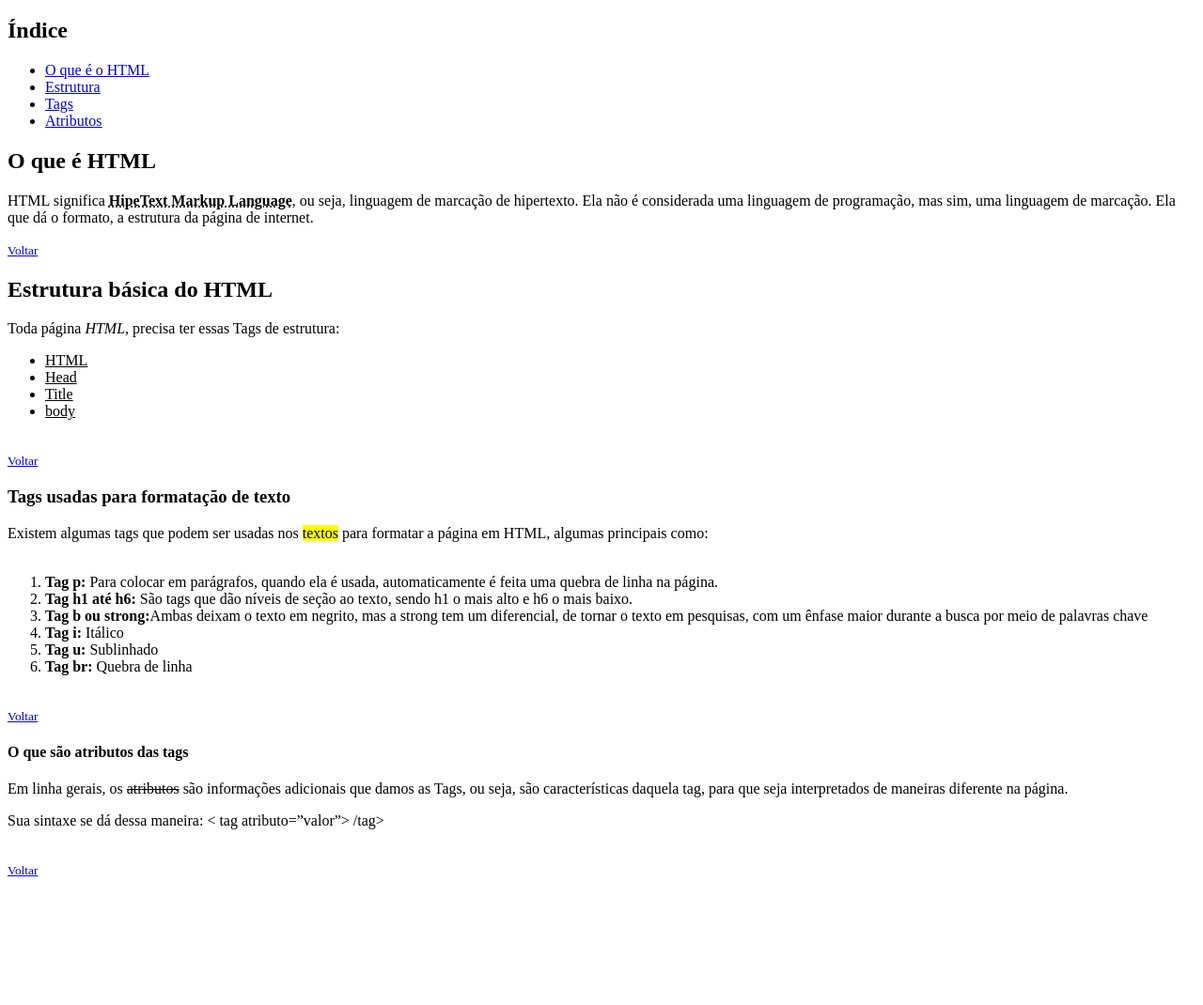
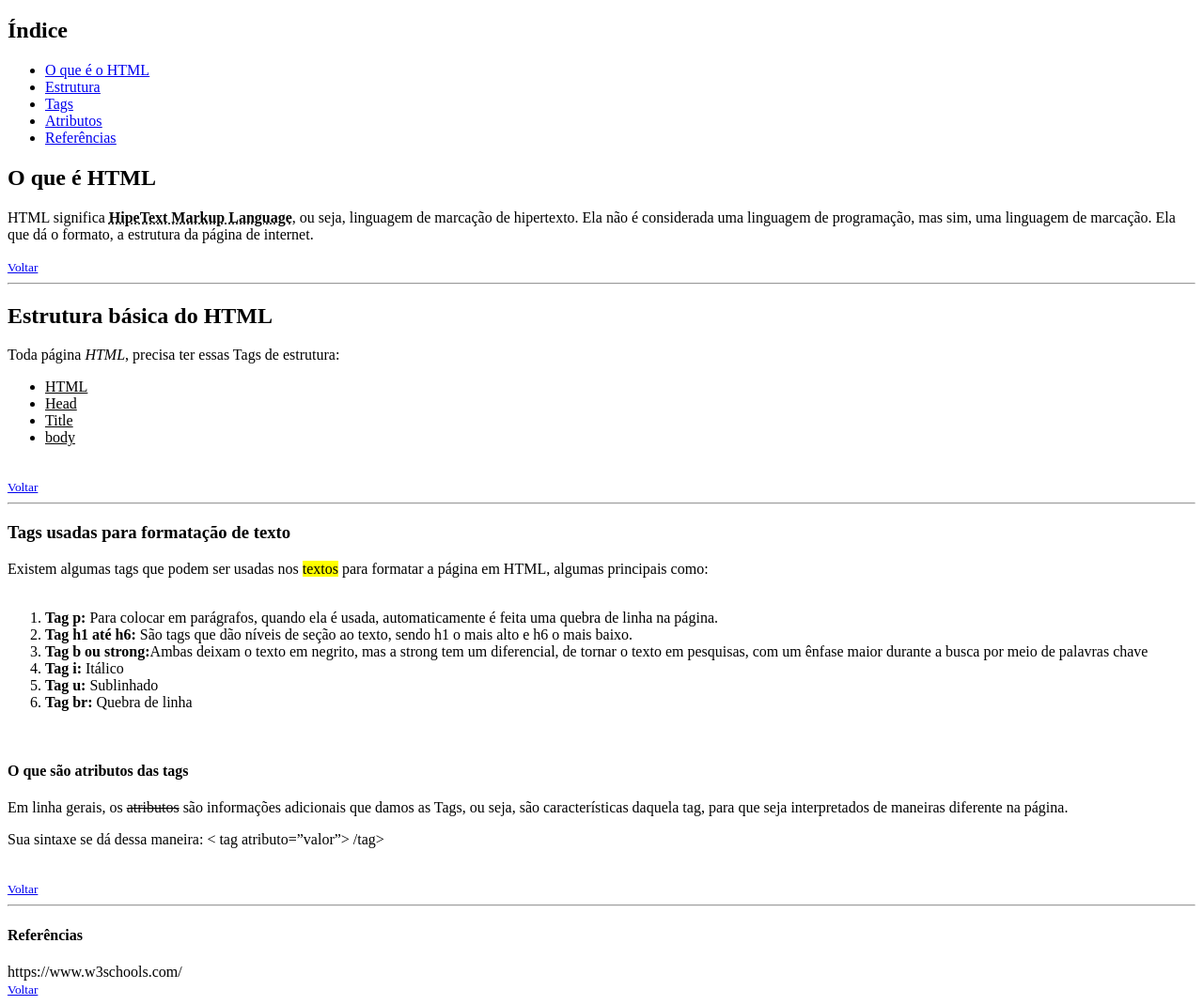
Before and after one commit to danyreis/IntroHTML-dio, a plain HTML site: page index.html in a window 1280 px wide. Shown: the part 61-1131 px from the top of the page at 94% size. Before the commit the page ends 1004 px from the top, so only its background shows below. Drawn offline with Linux system fonts and the light colour scheme.

Commit message:
Update index.html

```diff
--- a/index.html
+++ b/index.html
@@ -14,12 +14,15 @@
         <u><li><a href="#estrutura">Estrutura</li></a></u>
         <u><li><a href="#tags">Tags</li></a></u>
         <u><li><a href="#atributos">Atributos</li></a></u>
+        <u><li><a href="#ref">Referências</li></a></u>
     </ul>
 
     <h2 id="html">O que é HTML</h2>
     <p>HTML significa <strong><abbr title="HTML">HipeText Markup Language</abbr></strong>, ou seja, linguagem de marcação de hipertexto. Ela não é considerada uma linguagem de programação, mas sim, uma linguagem de marcação. Ela que dá o formato, a estrutura da página de internet.</p>
 
     <small><a href="#inicio">Voltar</a></small>
+    <hr>
+
     <h2 id="estrutura">Estrutura básica do HTML</h2>
     <p>Toda página <i>HTML</i>, precisa ter essas Tags de estrutura:</p>
     <ul>
@@ -29,6 +32,7 @@
         <u><li>body</li></u>
     </ul><br>
     <small><a href="#inicio">Voltar</a></small>
+    <hr>
 
     <h3 id="tags">Tags usadas para formatação de texto</h2>
     <p>Existem algumas tags que podem ser usadas nos <mark>textos</mark> para formatar a página em HTML, algumas principais como:<br><br>
@@ -41,13 +45,16 @@
         <li><b>Tag u: </b>Sublinhado<br></li>
         <li><b>Tag br: </b>Quebra de linha<br></li>
     </ol><br>
-    <small><a href="#inicio">Voltar</a></small>
 
     <h4 id="atributos">O que são atributos das tags</h4>
     <p>Em linha gerais, os <del>atributos</del> são informações adicionais que damos as Tags, ou seja, são características daquela tag, para que seja interpretados de maneiras diferente na página.</p>
     <p>Sua sintaxe se dá dessa maneira: < tag atributo=”valor”> /tag> </p><br>
     <small><a href="#inicio">Voltar</a></small>
 
+    <hr>
+    <h4 id="ref">Referências</h4>
+    https://www.w3schools.com/<br>
+    <small><a href="#inicio">Voltar</a></small>
 
 </body>
 </html>
```
